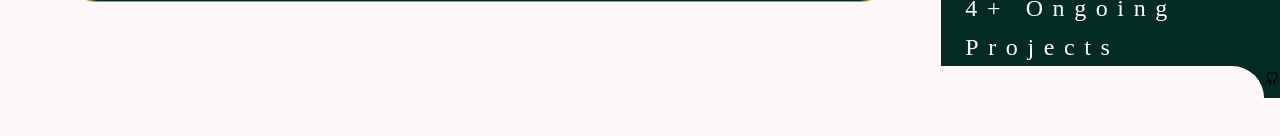
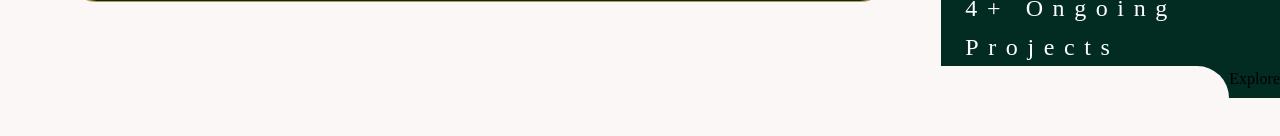
Before and after one commit to Lovethrech/my-main-portfolio, a Vue app: page / in a window 1280 px wide. Shown: the part 1277-1413 px from the top of the page. Built offline with nearby package versions, Linux system fonts and the light colour scheme.

Commit message:
working on the home-about components.

```diff
--- a/src/components/home/about/HomeAboutDescStatsGit.vue
+++ b/src/components/home/about/HomeAboutDescStatsGit.vue
@@ -1,7 +1,7 @@
 <template>
     <div class="home-about-desc-stats-git">
         <a href="https://github.com/Lovethrech" target="_blank" rel="noopener noreferrer">
-            <i class="ri-github-line"></i>
+            Explore
         </a>
     </div>
 </template>
```
